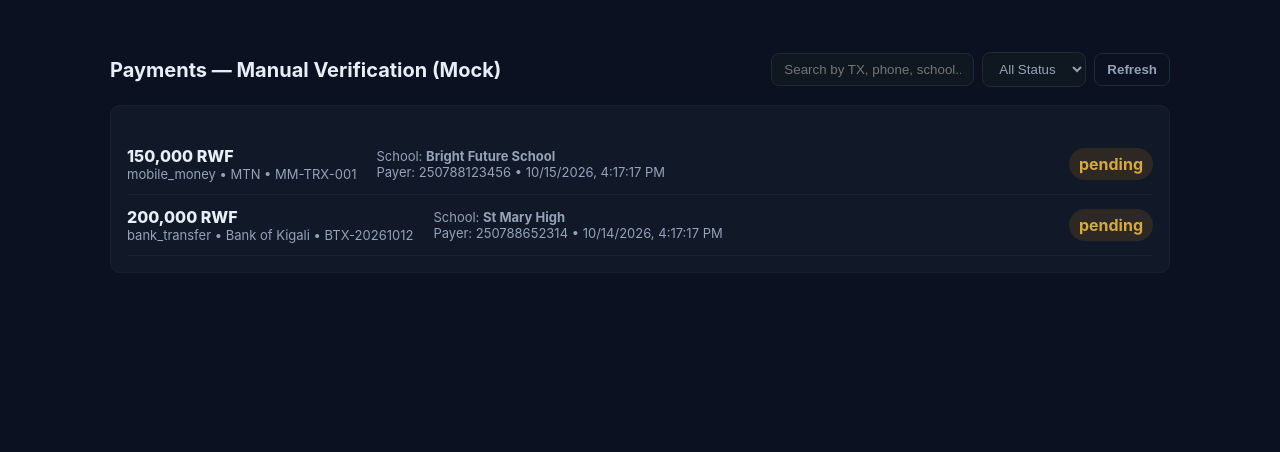
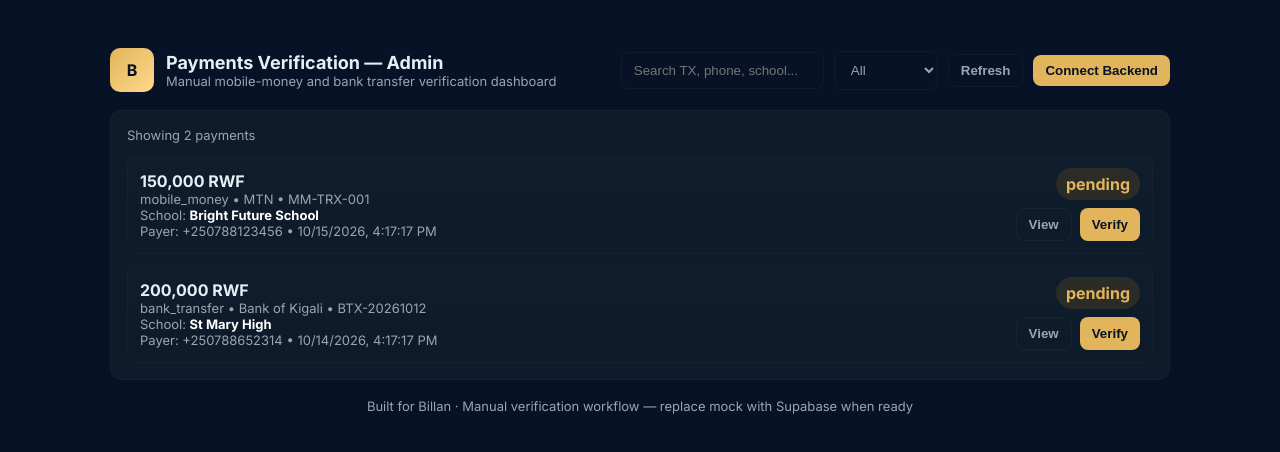
Before and after one commit to manziallan998-maker/payments-verification-ui, a plain HTML site: page index.html in a window 1280 px wide. Drawn offline with Linux system fonts and the light colour scheme.

Commit message:
Polish index.html — professional UI, backend hooks placeholders

```diff
--- a/index.html
+++ b/index.html
@@ -3,160 +3,201 @@
 <head>
   <meta charset="utf-8">
   <meta name="viewport" content="width=device-width,initial-scale=1">
-  <title>Payments Verification UI — Billan (Mock)</title>
+  <title>Payments Verification — Admin</title>
+  <link rel="preconnect" href="https://fonts.googleapis.com">
+  <link href="https://fonts.googleapis.com/css2?family=Inter:wght@300;400;600;700&display=swap" rel="stylesheet">
   <style>
-    :root{--bg:#0b1120;--card:#111827;--muted:#94a3b8;--accent:#d4a843;--success:#22c55e;--danger:#ef4444}
+    :root{--bg:#071226;--card:#0e1b2a;--muted:#98a6b3;--accent:#e2b45c;--success:#22c55e;--danger:#ef4444}
     *{box-sizing:border-box}
     body{margin:0;font-family:Inter,system-ui,Arial;background:var(--bg);color:#e6eef6}
-    .wrap{max-width:1100px;margin:32px auto;padding:20px}
-    .hdr{display:flex;align-items:center;justify-content:space-between;margin-bottom:18px}
-    .title{font-size:20px;font-weight:700}
-    .card{background:var(--card);border-radius:10px;padding:16px;border:1px solid #192229}
-    .controls{display:flex;gap:8px;align-items:center}
-    .search{padding:8px 12px;border-radius:8px;border:1px solid #1f2b33;background:#0f1720;color:var(--muted)}
-    .select{padding:8px 12px;border-radius:8px;border:1px solid #1f2b33;background:#0f1720;color:var(--muted)}
-    .payments-list{margin-top:12px}
-    .req-row{border-bottom:1px solid rgba(255,255,255,.04);padding:12px 0}
-    .req-main{display:flex;align-items:center;justify-content:space-between;gap:12px;cursor:pointer}
-    .meta{display:flex;gap:12px;align-items:center}
-    .amount{font-weight:800;font-size:16px}
-    .sub{color:var(--muted);font-size:13px}
+    .container{max-width:1100px;margin:28px auto;padding:20px}
+    header{display:flex;align-items:center;justify-content:space-between;gap:12px;margin-bottom:18px}
+    .brand{display:flex;gap:12px;align-items:center}
+    .logo{width:44px;height:44px;border-radius:10px;background:linear-gradient(135deg,var(--accent),#ffd98a);display:flex;align-items:center;justify-content:center;color:#071226;font-weight:800}
+    h1{font-size:18px;margin:0}
+    .controls{display:flex;gap:10px;align-items:center}
+    .input,.select{padding:10px 12px;border-radius:8px;border:1px solid rgba(255,255,255,.04);background:transparent;color:var(--muted)}
+    .card{background:var(--card);border-radius:12px;padding:16px;border:1px solid rgba(255,255,255,.03)}
+    .filters{display:flex;gap:10px;align-items:center;margin-bottom:12px}
+    .payments{display:grid;gap:10px}
+    .payment-row{display:flex;justify-content:space-between;align-items:center;padding:12px;border-radius:10px;border:1px solid rgba(255,255,255,.02);background:linear-gradient(180deg,rgba(255,255,255,.01),transparent)}
+    .p-left{display:flex;gap:12px;align-items:center}
+    .p-meta{display:flex;flex-direction:column}
+    .amount{font-weight:700;font-size:16px}
+    .muted{color:var(--muted);font-size:13px}
     .badge{padding:6px 10px;border-radius:999px;font-weight:700}
     .badge.pending{background:rgba(245,158,11,.12);color:var(--accent)}
     .badge.approved{background:rgba(34,197,94,.12);color:var(--success)}
     .badge.rejected{background:rgba(239,68,68,.12);color:var(--danger)}
-    .detail{display:none;padding-top:12px}
+    .actions{display:flex;gap:8px}
+    .btn{padding:8px 12px;border-radius:8px;border:none;cursor:pointer;font-weight:700}
+    .btn.ghost{background:transparent;border:1px solid rgba(255,255,255,.04);color:var(--muted)}
+    .btn.primary{background:var(--accent);color:#071226}
+    .btn.success{background:var(--success);color:#04260f}
+    .btn.danger{background:var(--danger);color:#fff}
+    .detail{display:none;margin-top:8px;padding-top:12px;border-top:1px dashed rgba(255,255,255,.03)}
     .detail.open{display:block}
-    .screenshot{max-width:420px;border-radius:8px;border:1px solid #17202a;display:block;margin-top:8px}
-    .actions{margin-top:10px;display:flex;gap:8px}
-    .btn{padding:8px 12px;border-radius:8px;border:none;cursor:pointer;font-weight:700}
-    .btn.primary{background:var(--accent);color:#06121a}
-    .btn.ghost{background:transparent;border:1px solid #1f2b33;color:var(--muted)}
-    .btn.success{background:var(--success);color:#052014}
-    .btn.danger{background:var(--danger);color:#fff}
-    .modal-bg{position:fixed;inset:0;background:rgba(0,0,0,.6);display:none;align-items:center;justify-content:center}
-    .modal{background:var(--card);width:720px;border-radius:10px;padding:16px;border:1px solid #182229}
-    .textarea{width:100%;min-height:90px;padding:10px;border-radius:8px;border:1px solid #1f2b33;background:#0f1720;color:var(--muted)}
-    .footer{display:flex;justify-content:flex-end;gap:8px;margin-top:12px}
-    .empty{padding:36px;text-align:center;color:var(--muted)}
+    .screenshot{max-width:360px;border-radius:8px;border:1px solid rgba(255,255,255,.03);display:block}
+    .modal-backdrop{position:fixed;inset:0;background:rgba(2,6,23,.6);display:none;align-items:center;justify-content:center;padding:20px}
+    .modal{background:var(--card);width:100%;max-width:900px;border-radius:12px;padding:18px;border:1px solid rgba(255,255,255,.03)}
+    .grid2{display:grid;grid-template-columns:1fr 380px;gap:16px}
+    .notes{width:100%;min-height:90px;padding:10px;border-radius:8px;border:1px solid rgba(255,255,255,.03);background:transparent;color:var(--muted)}
+    .small{font-size:13px;color:var(--muted)}
+    footer{margin-top:18px;text-align:center;color:var(--muted);font-size:13px}
+    @media(max-width:900px){.grid2{grid-template-columns:1fr}.screenshot{max-width:100%}}
   </style>
 </head>
 <body>
-  <div class="wrap">
-    <div class="hdr">
-      <div class="title">Payments — Manual Verification (Mock)</div>
+  <div class="container">
+    <header>
+      <div class="brand">
+        <div class="logo">B</div>
+        <div>
+          <h1>Payments Verification — Admin</h1>
+          <div class="small">Manual mobile-money and bank transfer verification dashboard</div>
+        </div>
+      </div>
       <div class="controls">
-        <input id="q" class="search" placeholder="Search by TX, phone, school...">
-        <select id="statusFilter" class="select">
-          <option value="">All Status</option>
-          <option value="pending">Pending</option>
-          <option value="approved">Approved</option>
-          <option value="rejected">Rejected</option>
-        </select>
-        <button id="refreshBtn" class="btn ghost">Refresh</button>
+        <input id="search" class="input" placeholder="Search TX, phone, school...">
+        <select id="status" class="select"><option value="">All</option><option value="pending">Pending</option><option value="approved">Approved</option><option value="rejected">Rejected</option></select>
+        <button id="refresh" class="btn ghost">Refresh</button>
+        <button id="useBackend" class="btn primary">Connect Backend</button>
       </div>
-    </div>
+    </header>
 
-    <div class="card">
-      <div id="paymentsList" class="payments-list"></div>
-      <div id="empty" class="empty" style="display:none">No payments found.</div>
-    </div>
+    <main class="card">
+      <div class="filters">
+        <div class="small">Showing <span id="count">0</span> payments</div>
+      </div>
+      <div id="list" class="payments"></div>
+      <div id="empty" class="small" style="text-align:center;padding:18px;display:none">No payments found.</div>
+    </main>
+
+    <footer>Built for Billan · Manual verification workflow — replace mock with Supabase when ready</footer>
   </div>
 
-  <div id="modal" class="modal-bg">
+  <!-- Modal -->
+  <div id="modalBackdrop" class="modal-backdrop">
     <div class="modal">
-      <h3 id="modalTitle">Verify Payment</h3>
-      <div style="display:flex;gap:14px;align-items:flex-start">
-        <div style="flex:1">
-          <div style="margin-bottom:8px"><strong id="mSchool">School</strong></div>
-          <div style="margin-bottom:6px"><strong>Amount:</strong> <span id="mAmount"></span></div>
-          <div style="margin-bottom:6px"><strong>TX:</strong> <span id="mTx"></span></div>
-          <div style="margin-bottom:6px"><strong>Payer:</strong> <span id="mPayer"></span></div>
-          <div style="margin-top:10px"><label>Admin notes</label><textarea id="mNotes" class="textarea" placeholder="Add notes..."></textarea></div>
+      <div class="grid2">
+        <div>
+          <h3 id="mSchool">School</h3>
+          <div style="margin-bottom:12px"><strong id="mAmount">Amount</strong> <span class="small" id="mDate"></span></div>
+          <div style="margin-bottom:6px"><strong>Transaction</strong><div class="small" id="mTx"></div></div>
+          <div style="margin-bottom:6px"><strong>Payer</strong><div class="small" id="mPayer"></div></div>
+          <div style="margin-top:12px"><label class="small">Admin verification notes</label><textarea id="mNotes" class="notes" placeholder="Add notes for audit & record..."></textarea></div>
+          <div style="margin-top:12px;display:flex;gap:8px;justify-content:flex-end">
+            <button id="modalClose" class="btn ghost">Close</button>
+            <button id="modalReject" class="btn danger">Reject</button>
+            <button id="modalApprove" class="btn success">Approve</button>
+          </div>
         </div>
-        <div style="width:360px">
-          <label>Screenshot</label>
-          <img id="mImg" src="" class="screenshot" alt="screenshot">
+        <div>
+          <label class="small">Screenshot</label>
+          <img id="mImg" class="screenshot" src="" alt="screenshot"/>
+          <div style="margin-top:8px;display:flex;gap:8px;justify-content:flex-end">
+            <button id="downloadBtn" class="btn ghost">Download</button>
+          </div>
         </div>
-      </div>
-      <div class="footer">
-        <button class="btn ghost" id="modalClose">Close</button>
-        <button class="btn danger" id="rejectBtn">Reject</button>
-        <button class="btn success" id="approveBtn">Approve</button>
       </div>
     </div>
   </div>
 
   <script>
-    // Mock data
+    // Configuration placeholders - replace when wiring backend
+    const CONFIG = {
+      useBackend: false, // toggle to true when backend available
+      supabaseUrl: '',
+      supabaseAnon: '',
+      apiBase: '' // optional API base for edge functions
+    };
+
+    // Mock dataset (local-only) - replace with backend fetch
     const MOCK = [
-      { id:'pay_001', created_at:new Date().toISOString(), user_id:'user_1', school_id:'sch_001', school_name:'Bright Future School', amount:150000, currency:'RWF', method:'mobile_money', mobile_network:'MTN', mobile_number:'250788123456', transaction_id:'MM-TRX-001', screenshot_url:'https://via.placeholder.com/420x300.png?text=Screenshot+1', status:'pending', notes:'' },
-      { id:'pay_002', created_at:new Date(Date.now()-1000*60*60*24).toISOString(), user_id:'user_2', school_id:'sch_002', school_name:'St Mary High', amount:200000, currency:'RWF', method:'bank_transfer', mobile_network:'Bank of Kigali', mobile_number:'250788652314', transaction_id:'BTX-20261012', screenshot_url:'https://via.placeholder.com/420x300.png?text=Screenshot+2', status:'pending', notes:'' }
+      {id:'pay_001', created_at:new Date().toISOString(), user_id:'user_1', school_id:'sch_001', school_name:'Bright Future School', amount:150000, currency:'RWF', method:'mobile_money', mobile_network:'MTN', mobile_number:'+250788123456', transaction_id:'MM-TRX-001', screenshot_url:'https://via.placeholder.com/640x420.png?text=Screenshot+1', status:'pending', notes:''},
+      {id:'pay_002', created_at:new Date(Date.now()-86400000).toISOString(), user_id:'user_2', school_id:'sch_002', school_name:'St Mary High', amount:200000, currency:'RWF', method:'bank_transfer', mobile_network:'Bank of Kigali', mobile_number:'+250788652314', transaction_id:'BTX-20261012', screenshot_url:'https://via.placeholder.com/640x420.png?text=Screenshot+2', status:'pending', notes:''}
     ];
 
     let payments = [...MOCK];
     let filtered = [...payments];
-    const listEl = document.getElementById('paymentsList');
-    const emptyEl = document.getElementById('empty');
+    const list = document.getElementById('list');
+    const count = document.getElementById('count');
+
+    function formatAmount(a,c='RWF'){ return new Intl.NumberFormat('en-US').format(a) + ' ' + c; }
+    function esc(s){ return String(s||'').replace(/&/g,'&amp;').replace(/</g,'&lt;').replace(/>/g,'&gt;'); }
 
     function render(){
-      listEl.innerHTML = '';
-      if(!filtered.length){ emptyEl.style.display='block'; return; } else emptyEl.style.display='none';
+      list.innerHTML='';
+      if(!filtered.length){ document.getElementById('empty').style.display='block'; count.textContent='0'; return; }
+      document.getElementById('empty').style.display='none';
+      count.textContent = filtered.length;
       filtered.forEach(p=>{
-        const row = document.createElement('div'); row.className='req-row';
-        const main = document.createElement('div'); main.className='req-main';
-        const left = document.createElement('div'); left.className='meta';
-        left.innerHTML = `<div><div class='amount'>${formatAmount(p.amount,p.currency)}</div><div class='sub'>${p.method} • ${p.mobile_network} • ${p.transaction_id}</div></div><div style="min-width:200px;margin-left:8px"><div class='sub'>School: <strong>${escape(p.school_name)}</strong></div><div class='sub'>Payer: ${escape(p.mobile_number)} • ${new Date(p.created_at).toLocaleString()}</div></div>`;
-        const right = document.createElement('div'); right.innerHTML = `<div class='badge ${p.status}'>${p.status}</div>`;
-        main.appendChild(left); main.appendChild(right);
-        main.onclick = ()=>{ toggleDetail(p.id); };
-
-        const detail = document.createElement('div'); detail.className='detail'; detail.id='d-'+p.id;
-        detail.innerHTML = `<div><img src='${p.screenshot_url}' class='screenshot' alt='screenshot'></div><div class='actions'><button class='btn primary' onclick="openModal('${p.id}',event)">Open Verify</button><button class='btn ghost' onclick="download('${p.screenshot_url}')">Download</button></div>`;
-
-        row.appendChild(main); row.appendChild(detail); listEl.appendChild(row);
+        const row = document.createElement('div'); row.className='payment-row';
+        const left = document.createElement('div'); left.className='p-left';
+        const meta = document.createElement('div'); meta.className='p-meta';
+        meta.innerHTML = `<div class='amount'>${formatAmount(p.amount,p.currency)}</div><div class='muted'>${esc(p.method)} • ${esc(p.mobile_network)} • ${esc(p.transaction_id)}</div><div class='muted'>School: <strong style='color:#fff'>${esc(p.school_name)}</strong></div><div class='muted'>Payer: ${esc(p.mobile_number)} • ${new Date(p.created_at).toLocaleString()}</div>`;
+        left.appendChild(meta);
+        const right = document.createElement('div');
+        right.innerHTML = `<div style='display:flex;flex-direction:column;align-items:flex-end;gap:8px'><div class='badge ${p.status}'>${p.status}</div><div class='actions'><button class='btn ghost' onclick="openDetail('${p.id}',event)">View</button><button class='btn primary' onclick="openModal('${p.id}',event)">Verify</button></div></div>`;
+        row.appendChild(left); row.appendChild(right); list.appendChild(row);
       });
     }
 
-    function toggleDetail(id){ const d=document.getElementById('d-'+id); if(d) d.classList.toggle('open'); }
-    function formatAmount(a,c){ return new Intl.NumberFormat('en-US').format(a)+' '+(c||'RWF'); }
-    function escape(s){ return String(s||'').replace(/&/g,'&amp;').replace(/</g,'&lt;').replace(/>/g,'&gt;'); }
+    function applyFilter(){ const q=document.getElementById('search').value.toLowerCase(); const s=document.getElementById('status').value; filtered = payments.filter(p=>{ if(s && p.status!==s) return false; if(!q) return true; return (p.transaction_id||'').toLowerCase().includes(q) || (p.mobile_number||'').toLowerCase().includes(q) || (p.school_name||'').toLowerCase().includes(q); }); render(); }
 
-    document.getElementById('q').addEventListener('input', ()=>{ applyFilter(); });
-    document.getElementById('statusFilter').addEventListener('change', ()=>{ applyFilter(); });
-    document.getElementById('refreshBtn').addEventListener('click', ()=>{ loadPayments(); });
+    document.getElementById('search').addEventListener('input', applyFilter);
+    document.getElementById('status').addEventListener('change', applyFilter);
+    document.getElementById('refresh').addEventListener('click', ()=>{ loadPayments(); });
+    document.getElementById('useBackend').addEventListener('click', ()=>{ CONFIG.useBackend = !CONFIG.useBackend; document.getElementById('useBackend').textContent = CONFIG.useBackend ? 'Backend Enabled' : 'Connect Backend'; showToast('Backend mode: '+CONFIG.useBackend,'info'); });
 
-    function applyFilter(){ const q=document.getElementById('q').value.toLowerCase(); const s=document.getElementById('statusFilter').value; filtered = payments.filter(p=>{ if(s && p.status!==s) return false; if(!q) return true; return (p.transaction_id||'').toLowerCase().includes(q) || (p.mobile_number||'').toLowerCase().includes(q) || (p.school_name||'').toLowerCase().includes(q) }); render(); }
+    async function loadPayments(){
+      if(CONFIG.useBackend){
+        try{
+          // TODO: replace url with your real endpoint or Supabase query
+          const res = await fetch((CONFIG.apiBase||'') + '/api/payments');
+          if(!res.ok) throw new Error('Failed to fetch');
+          const data = await res.json(); payments = data; filtered = [...payments]; applyFilter(); showToast('Loaded payments from backend','success');
+        }catch(e){ showToast('Failed to load from backend, using mock','error'); payments = [...MOCK]; filtered = [...payments]; applyFilter(); }
+      } else { payments = [...MOCK]; filtered = [...payments]; applyFilter(); showToast('Loaded mock payments','info'); }
+    }
 
-    function loadPayments(){ // placeholder for real backend fetch
-      // TODO: replace with fetch('/api/payments') when backend exists
-      payments = [...MOCK]; filtered = [...payments]; applyFilter(); showToast('Payments refreshed (mock)', 'info'); }
+    // Detail open simple handler (expand inline)
+    function openDetail(id,event){ event.stopPropagation(); const el = event.target.closest('.payment-row'); /* could expand inline - left as simple */ showToast('Use Verify to see details','info'); }
 
-    // Modal
-    const modalBg = document.getElementById('modal');
-    const mTitle = document.getElementById('modalTitle');
-    const mSchool = document.getElementById('mSchool');
-    const mAmount = document.getElementById('mAmount');
-    const mTx = document.getElementById('mTx');
-    const mPayer = document.getElementById('mPayer');
-    const mImg = document.getElementById('mImg');
-    const mNotes = document.getElementById('mNotes');
-    let current = null;
+    // Modal logic
+    const modal = document.getElementById('modalBackdrop'); const mImg = document.getElementById('mImg'); let current=null;
+    function openModal(id,event){ if(event) event.stopPropagation(); current = payments.find(x=>x.id===id); if(!current) return; document.getElementById('mSchool').textContent = current.school_name; document.getElementById('mAmount').textContent = formatAmount(current.amount,current.currency); document.getElementById('mDate').textContent = new Date(current.created_at).toLocaleString(); document.getElementById('mTx').textContent = current.transaction_id; document.getElementById('mPayer').textContent = (current.mobile_number||'') + ' • ' + (current.mobile_network||''); mImg.src = current.screenshot_url || ''; document.getElementById('mNotes').value = current.notes || ''; modal.style.display = 'flex'; }
+    document.getElementById('modalClose').addEventListener('click', ()=>{ modal.style.display='none'; });
+    document.getElementById('downloadBtn').addEventListener('click', ()=>{ if(current && current.screenshot_url) window.open(current.screenshot_url,'_blank'); else showToast('No screenshot available','error'); });
 
-    function openModal(id, evt){ if(evt) evt.stopPropagation(); const p=payments.find(x=>x.id===id); if(!p) return; current=p; mSchool.textContent=p.school_name; mAmount.textContent=formatAmount(p.amount,p.currency); mTx.textContent=p.transaction_id; mPayer.textContent=p.mobile_number+' • '+p.mobile_network; mImg.src=p.screenshot_url; mNotes.value=p.notes||''; modalBg.style.display='flex'; }
-    document.getElementById('modalClose').addEventListener('click', ()=>{ modalBg.style.display='none'; });
+    document.getElementById('modalApprove').addEventListener('click', async ()=>{
+      if(!current) return; const notes = document.getElementById('mNotes').value || '';
+      if(CONFIG.useBackend){
+        try{
+          const res = await fetch((CONFIG.apiBase||'') + '/api/payments/'+encodeURIComponent(current.id)+'/approve',{method:'POST',headers:{'Content-Type':'application/json'},body:JSON.stringify({notes})});
+          if(!res.ok) throw new Error('Approve failed'); const data = await res.json(); showToast('Approved via backend','success'); // refresh list
+          await loadPayments();
+        }catch(e){ showToast('Approve failed: '+e.message,'error'); }
+      } else {
+        current.status = 'approved'; current.notes = notes; render(); showToast('Payment approved (mock). Entitlement would be created server-side.','success');
+      }
+      modal.style.display='none';
+    });
 
-    document.getElementById('approveBtn').addEventListener('click', ()=>{ if(!current) return; current.status='approved'; current.notes=mNotes.value||''; render(); modalBg.style.display='none'; showToast('Payment approved (mock). Entitlement would be granted server-side.', 'success'); });
-    document.getElementById('rejectBtn').addEventListener('click', ()=>{ if(!current) return; current.status='rejected'; current.notes=mNotes.value||''; render(); modalBg.style.display='none'; showToast('Payment rejected (mock).'); });
+    document.getElementById('modalReject').addEventListener('click', async ()=>{
+      if(!current) return; const notes = document.getElementById('mNotes').value || '';
+      if(CONFIG.useBackend){
+        try{ const res = await fetch((CONFIG.apiBase||'') + '/api/payments/'+encodeURIComponent(current.id)+'/reject',{method:'POST',headers:{'Content-Type':'application/json'},body:JSON.stringify({notes})}); if(!res.ok) throw new Error('Reject failed'); showToast('Rejected via backend','info'); await loadPayments(); }catch(e){ showToast('Reject failed: '+e.message,'error'); }
+      } else { current.status = 'rejected'; current.notes = notes; render(); showToast('Payment rejected (mock).','info'); }
+      modal.style.display='none';
+    });
 
-    function download(url){ if(!url) return showToast('No screenshot', 'error'); window.open(url,'_blank'); }
+    // Small toast helper
+    function showToast(msg,type='info'){ const d=document.createElement('div'); d.textContent=msg; d.style.position='fixed'; d.style.right='18px'; d.style.bottom='18px'; d.style.background = type==='success'? '#14532d' : type==='error'? '#7f1d1d' : '#1e3a5f'; d.style.color='#fff'; d.style.padding='10px 14px'; d.style.borderRadius='8px'; d.style.zIndex=9999; document.body.appendChild(d); setTimeout(()=>{ d.style.opacity='0'; setTimeout(()=>d.remove(),300); },3200); }
 
-    // toast
-    function showToast(msg,type='info'){ const d=document.createElement('div'); d.textContent=msg; d.style.position='fixed'; d.style.right='18px'; d.style.bottom='18px'; d.style.background= type==='success'? '#14532d': type==='error'? '#7f1d1d':'#1e3a5f'; d.style.color='#fff'; d.style.padding='10px 14px'; d.style.borderRadius='8px'; document.body.appendChild(d); setTimeout(()=>d.remove(),3500); }
-
-    // initial
-    loadPayments(); render();
-
+    // Initial load
+    loadPayments();
+    render();
   </script>
 </body>
 </html>
```
